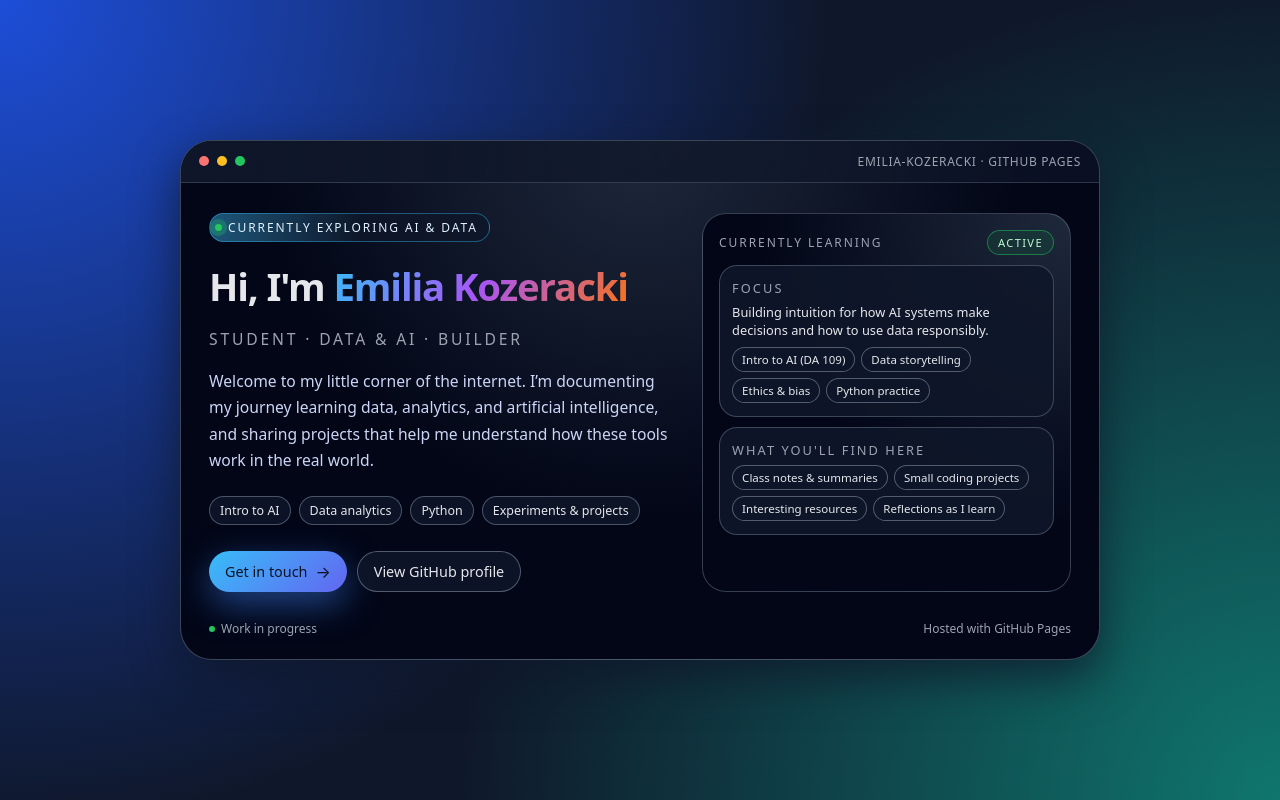
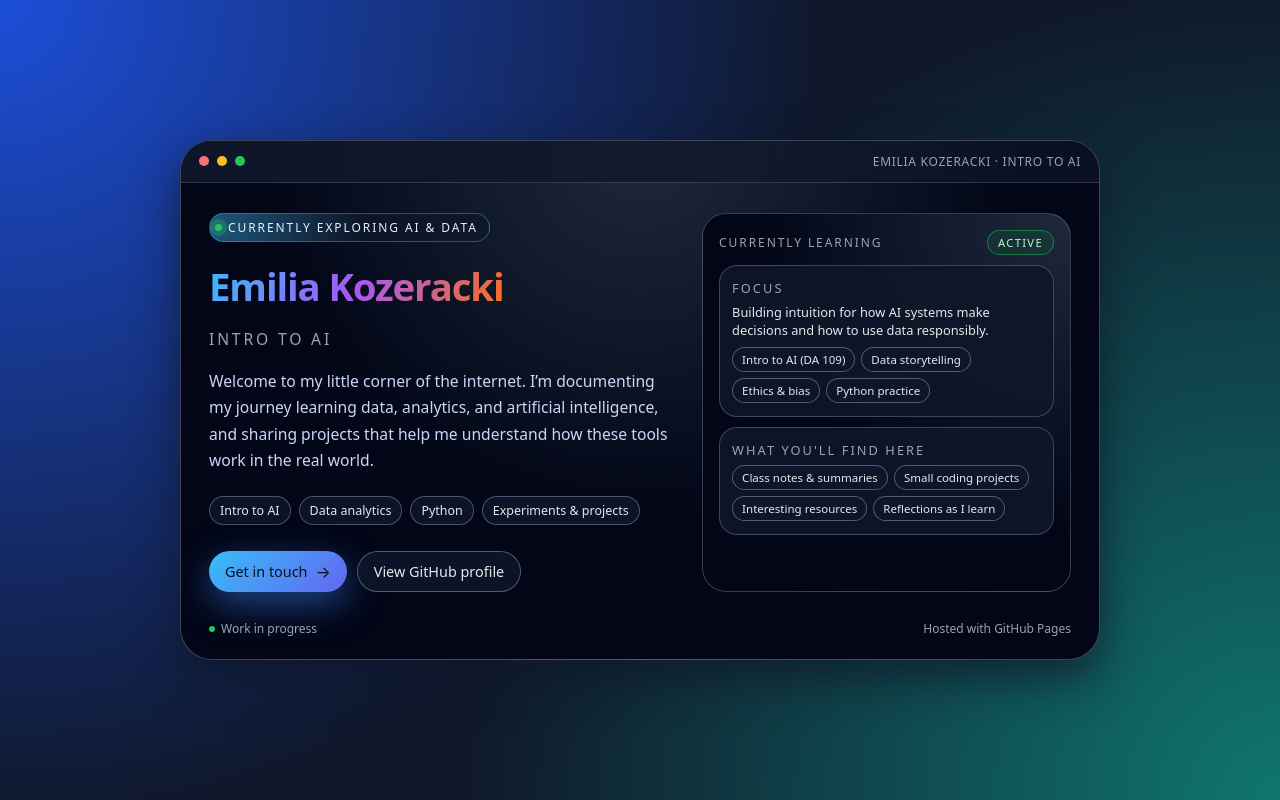
Before and after one commit to kozeracki/kozeracki.github.io, a plain HTML site: page index.html in a window 1280 px wide. Drawn offline with Linux system fonts and the light colour scheme.

Commit message:
adding the header for the assignment.

```diff
--- a/index.html
+++ b/index.html
@@ -327,7 +327,7 @@
         <div class="dot red"></div>
         <div class="dot amber"></div>
         <div class="dot green"></div>
-        <div class="shell-title">emilia-kozeracki · github pages</div>
+        <div class="shell-title">Emilia Kozeracki · Intro to AI</div>
       </div>
 
       <section class="content">
@@ -338,9 +338,9 @@
           </div>
 
           <h1>
-            Hi, I'm <span class="name-accent">Emilia&nbsp;Kozeracki</span>
+            <span class="name-accent">Emilia&nbsp;Kozeracki</span>
           </h1>
-          <p class="subtitle">Student · Data & AI · Builder</p>
+          <p class="subtitle">Intro to AI</p>
 
           <p class="intro">
             Welcome to my little corner of the internet. I’m documenting my
```
